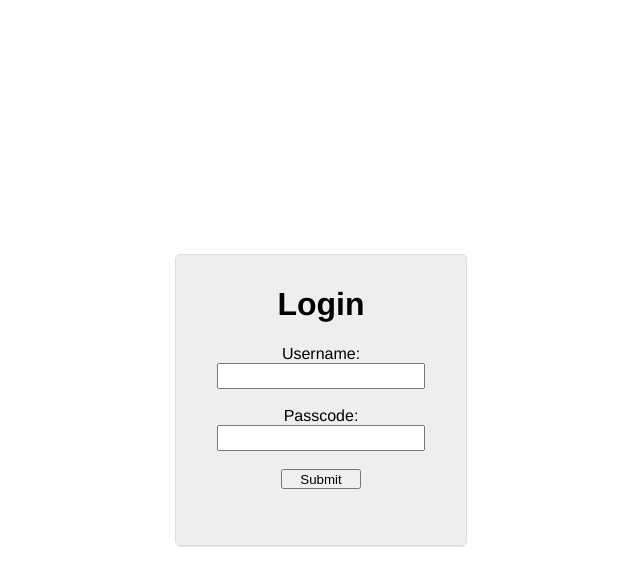
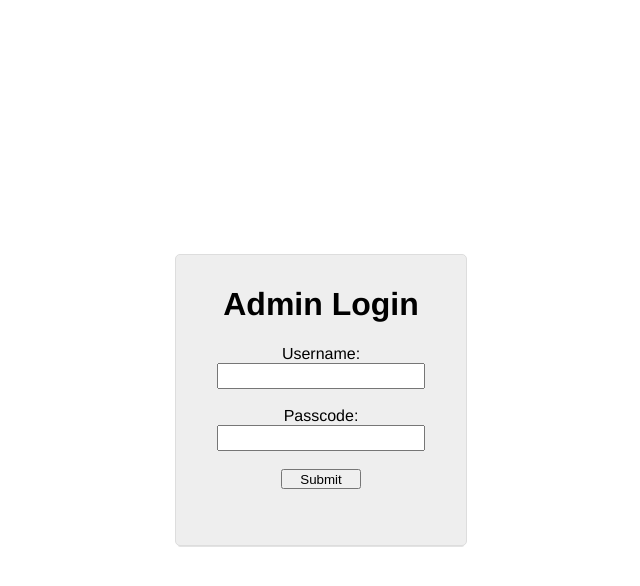
Before and after one commit to samjdavis13/kb-accounts, a PHP site: page /start.php in a window 1280 px wide. Shown: the top 586 px of the page, without its empty margins (319-959 px from the left). Run offline with PHP 8.4, Linux system fonts and the light colour scheme.

Commit message:
Change title to admin login

```diff
--- a/start.php
+++ b/start.php
@@ -34,7 +34,7 @@
 			<?php if(isset($_GET['error']) && $_GET['error'] === 'passcode') : ?>
 				<p class='error'>Incorrect username or password</p>
 			<?php endif ?>
-			<h1>Login</h1>
+			<h1>Admin Login</h1>
 			<form name='form' action='login.php' onsubmit="return(validateForm())" method='post'>
 				Username:<br>
 				<input type='username' name='username' id='username'><br><br>
```
